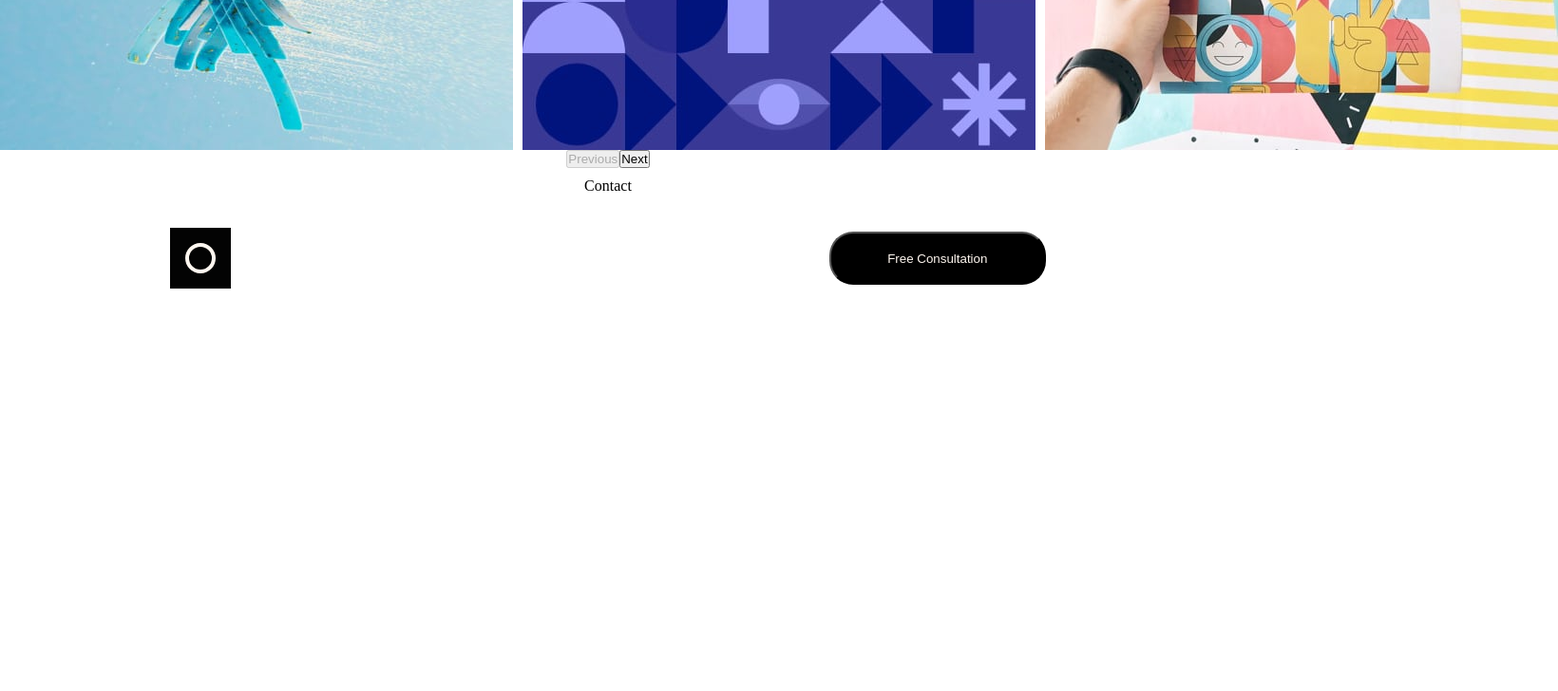
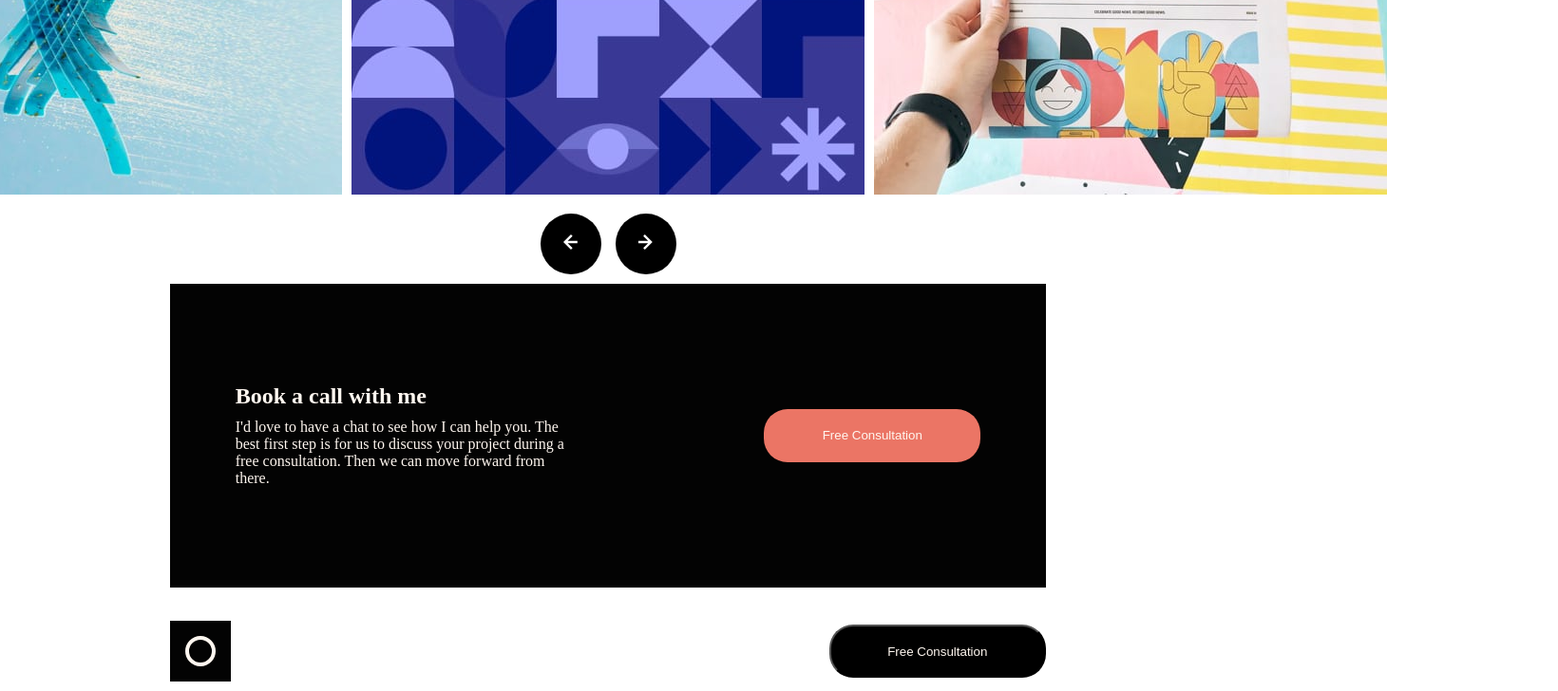
Before and after one commit to Egnoel/designer_portfolio, a React (Create React App) app: page / in a window 1280 px wide. Shown: the part 1279-2007 px from the top of the page at 95% size, 1640 px wide, since content can reach past the window. Before the commit the page ends 1593 px from the top, so only its background shows below. Built offline with nearby package versions, Linux system fonts and the light colour scheme.

Commit message:
styling and new component

```diff
--- a/src/components/Carousel/index.jsx
+++ b/src/components/Carousel/index.jsx
@@ -5,6 +5,8 @@ import slide2 from "../../assets/image-slide-2.jpg";
 import slide3 from "../../assets/image-slide-3.jpg";
 import slide4 from "../../assets/image-slide-4.jpg";
 import slide5 from "../../assets/image-slide-5.jpg";
+import icon_arrow_left from "../../assets/icon-arrow-left.svg";
+import icon_arrow_right from "../../assets/icon-arrow-right.svg";
 
 const Carousel = () => {
   const images = [slide1, slide2, slide3, slide4, slide5];
@@ -24,6 +26,7 @@ const Carousel = () => {
 
   return (
     <div className="carousel">
+      <h2>My Work</h2>
       <div className="image-container">
         {visibleImages.map((image, index) => (
           <img key={index} src={image} alt="slide" />
@@ -31,13 +34,13 @@ const Carousel = () => {
       </div>
       <div className="carousel_btn">
         <button onClick={goBack} disabled={currentIndex === 0}>
-          Previous
+          <img src={icon_arrow_left} alt="previous" />
         </button>
         <button
           onClick={goForward}
           disabled={currentIndex >= images.length - 3}
         >
-          Next
+          <img src={icon_arrow_right} alt="next" />
         </button>
       </div>
     </div>
--- a/src/components/Carousel/style.css
+++ b/src/components/Carousel/style.css
@@ -2,6 +2,8 @@
     display: flex;
     flex-direction: column;
     width: 100%;
+    align-items: center;
+    gap: 20px;
 }
 
 .image-container {
@@ -21,4 +23,18 @@
     flex-direction: row;
     align-items: center;
     justify-content: center;
+    gap: 15px;
 }
+
+.carousel_btn>button {
+    width: 64px;
+    height: 64px;
+    border-radius: 50%;
+    background-color: black;
+    border: none;
+}
+
+.carousel_btn>button:hover {
+    background-color: #755CDE;
+    border: none;
+}
--- a/src/components/Contact/index.jsx
+++ b/src/components/Contact/index.jsx
@@ -3,8 +3,16 @@ import "./style.css";
 
 const Contact = () => {
   return (
-    <div>
-      <p>Contact</p>
+    <div className="contact">
+      <div className="contact_description">
+        <h2>Book a call with me</h2>
+        <p>
+          I'd love to have a chat to see how I can help you. The best first step
+          is for us to discuss your project during a free consultation. Then we
+          can move forward from there.
+        </p>
+      </div>
+      <button>Free Consultation</button>
     </div>
   );
 };
--- a/src/components/Contact/style.css
+++ b/src/components/Contact/style.css
@@ -0,0 +1,38 @@
+.contact {
+    display: flex;
+    flex-direction: row;
+    align-items: center;
+    justify-content: center;
+    padding: 15px;
+    width: 72%;
+    color: #FFF7F0;
+    background-color: #030303;
+    height: 320px;
+    gap: 200px;
+}
+
+.contact_description {
+    display: flex;
+    flex-direction: column;
+    width: 40%;
+    height: 159px;
+    justify-content: center;
+    gap: 10px;
+}
+
+.contact>button {
+    width: 228px;
+    height: 56px;
+    text-align: center;
+    background-color: #EB7565;
+    color: #FFF7F0;
+    border: none;
+    border-radius: 25px;
+}
+
+.contact>button:hover {
+    background-color: #F6A560;
+    color: #FFF7F0;
+    border: none;
+    cursor: pointer;
+}
```
